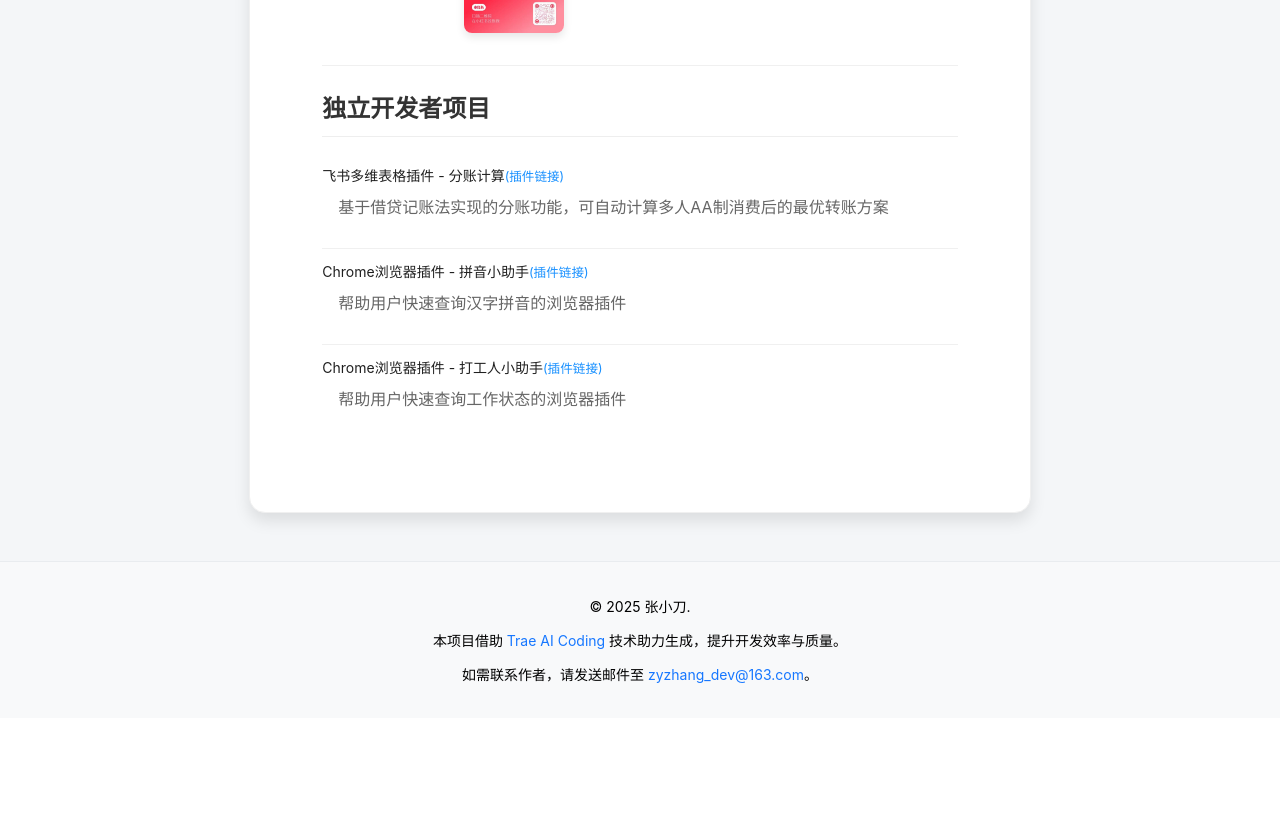
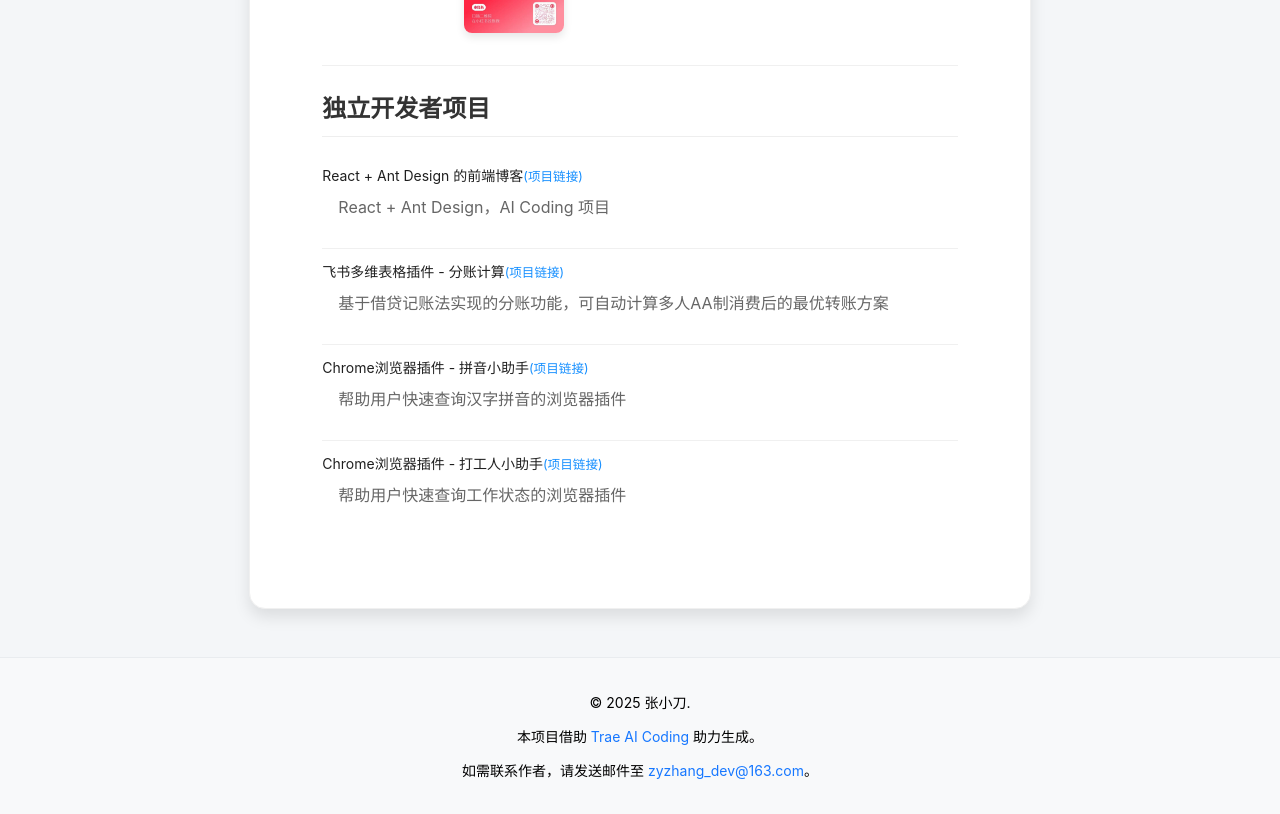
Before and after one commit to coderzzy/coderzzy.github.io, a React (Create React App) app: page /personal-details in a window 1280 px wide. Shown: the part 771-1585 px from the top of the page. Before the commit the page ends 1489 px from the top, so only its background shows below. Built offline with nearby package versions, Linux system fonts and the light colour scheme.

Commit message:
feat: 一些文案优化

```diff
--- a/src/components/GlobalFooter.tsx
+++ b/src/components/GlobalFooter.tsx
@@ -5,7 +5,7 @@ const GlobalFooter: React.FC = () => {
     return (
         <footer className={styles.footer}>
             <p>&copy; 2025 张小刀. </p>
-            <p>本项目借助 <a href="https://www.trae.com.cn" target="_blank" rel="noopener noreferrer">Trae AI Coding</a> 技术助力生成，提升开发效率与质量。</p>
+            <p>本项目借助 <a href="https://www.trae.com.cn" target="_blank" rel="noopener noreferrer">Trae AI Coding</a> 助力生成。</p>
             <p>如需联系作者，请发送邮件至 <a href="mailto:zyzhang_dev@163.com">zyzhang_dev@163.com</a>。</p>
         </footer>
     );
--- a/src/pages/PersonalDetailsPage.tsx
+++ b/src/pages/PersonalDetailsPage.tsx
@@ -61,6 +61,11 @@ const PersonalDetailsPage: React.FC = () => {
                             <List
                                 dataSource={[
                                     {
+                                        title: 'React + Ant Design 的前端博客',
+                                        link: 'https://coderzzy.github.io/',
+                                        description: 'React + Ant Design，AI Coding 项目'
+                                    },
+                                    {
                                         title: '飞书多维表格插件 - 分账计算',
                                         link: 'https://v0j3dbddef2.feishu.cn/base/extension/replit_3d519d1a976ee3e5',
                                         description: '基于借贷记账法实现的分账功能，可自动计算多人AA制消费后的最优转账方案'
@@ -89,7 +94,7 @@ const PersonalDetailsPage: React.FC = () => {
                                                 className={styles.link}
                                                 style={{ fontSize: '0.9em' }} // 临时使用内联样式调小字体
                                             >
-                                                (插件链接)
+                                                (项目链接)
                                             </a>
                                             <p className={styles.projectDesc}>
                                                 {item.description}
```
